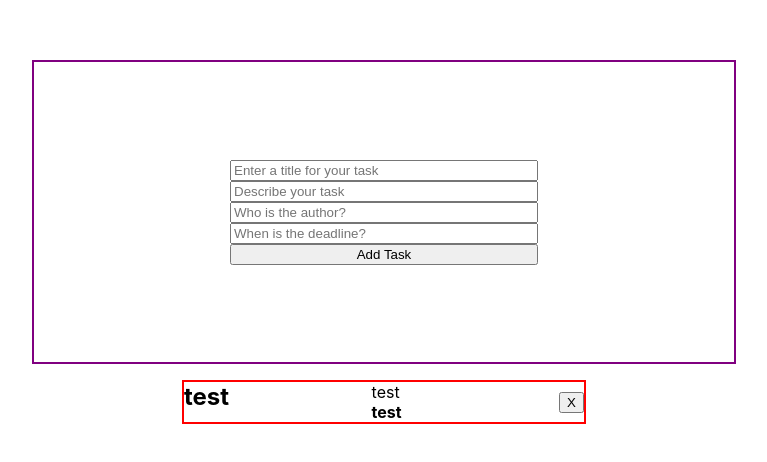
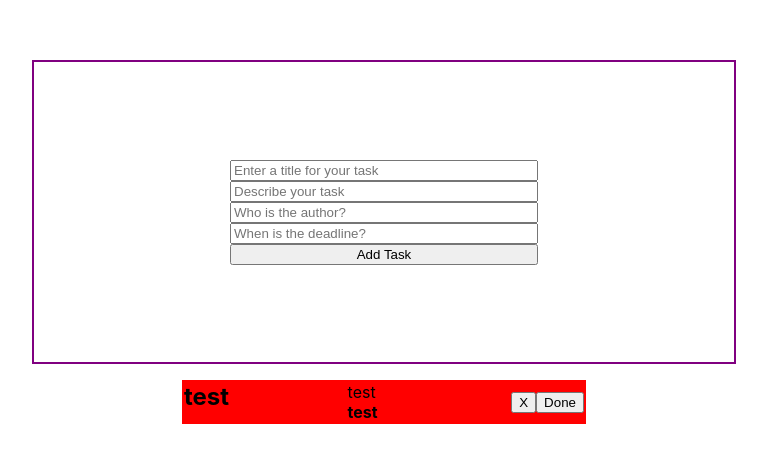
Before and after one commit to Agge20/React.js-Todo-app, a React (Create React App) app in the folder todo-app/: page / in a window 1280 px wide. Shown: the part 158-620 px from the top of the page, without its empty margins (256-1023 px from the left). Built offline with nearby package versions, Linux system fonts and the light colour scheme.

Commit message:
Created a "Mark as done" button to the todo-card with functionality

```diff
--- a/todo-app/src/components/TodoCard.js
+++ b/todo-app/src/components/TodoCard.js
@@ -1,12 +1,23 @@
-import React, { useContext } from 'react';
+import React, { useContext, useState} from 'react';
 import Styles from '../styles/TodoCardStyles.module.css';
 import { TodoContext } from '../contexts/TodoContext'
 
 const TodoCard = (props) => {
-  const { removeTodo } = useContext(TodoContext)
+  const { removeTodo  } = useContext(TodoContext);
+  const [done, setDone] = useState(false);
+
+  const markAsDone = () => {
+    if (done === true) {
+      setDone(false);
+
+    }
+    else {
+      setDone(true)
+    }
+  }
 
   return (
-    <div className={Styles.todo_card}>
+    <div className={`${Styles.todo_card} ${done ? "not_done" : "mark_as_done"}`}>
       <div className={Styles.left_inner_wrapper}>
         <h2>{props.todoTitle}</h2>
         <h5>{props.todoDeadline}</h5>
@@ -15,7 +26,8 @@ const TodoCard = (props) => {
         <p>{props.todoDesc}</p>
         <h4>{props.todoAuth}</h4>
       </div>
-      <button className={Styles.remove_todo} onClick={() => {removeTodo(props.todoTitle)}}>X</button>
+      <button className={Styles.todo_card_button} onClick={() => {removeTodo(props.todoTitle)}}>X</button>
+      <button className={Styles.todo_card_button} onClick={markAsDone}>Done</button>
     </div>
   );
 }
--- a/todo-app/src/contexts/TodoContext.js
+++ b/todo-app/src/contexts/TodoContext.js
@@ -1,4 +1,4 @@
-import React, { createContext, useState, useEffect } from 'react';
+import React, { createContext, useState } from 'react';
 
 export const TodoContext = createContext();
 
@@ -16,6 +16,7 @@ export const TodoContextProvider = (props) => {
     setTodos(prevState => [data, ...prevState])
     console.log(todos)
   }
+
   const removeTodo = (todoToRemove) => {
     console.log("This is todoToRemove " + todoToRemove);
     const removeClickedTodo = todos.filter(todo => todo.todoTitle !== todoToRemove);
@@ -23,16 +24,12 @@ export const TodoContextProvider = (props) => {
     console.log(removeClickedTodo);
 
   }
-  useEffect(() => {
-    console.log("Todos")
-    console.log(todos)
-}, [todos]);
 
   const values = {
     addTodo,
     todos,
     setTodos,
-    removeTodo
+    removeTodo,
 
   }
   return (
--- a/todo-app/src/index.css
+++ b/todo-app/src/index.css
@@ -15,3 +15,6 @@ h2, h3, h4, h5, p {
   margin-block-start: 0em;
   margin-block-end: 0em;
 }
+.mark_as_done  {
+  background-color: red;
+}
--- a/todo-app/src/styles/TodoCardStyles.module.css
+++ b/todo-app/src/styles/TodoCardStyles.module.css
@@ -16,7 +16,7 @@
 .right_inner_wrapper {
   width: 50%;
 }
-.remove_todo {
+.todo_card_button {
   max-width: 25px imp !important;
   height: 80%;
   margin: auto;
```
